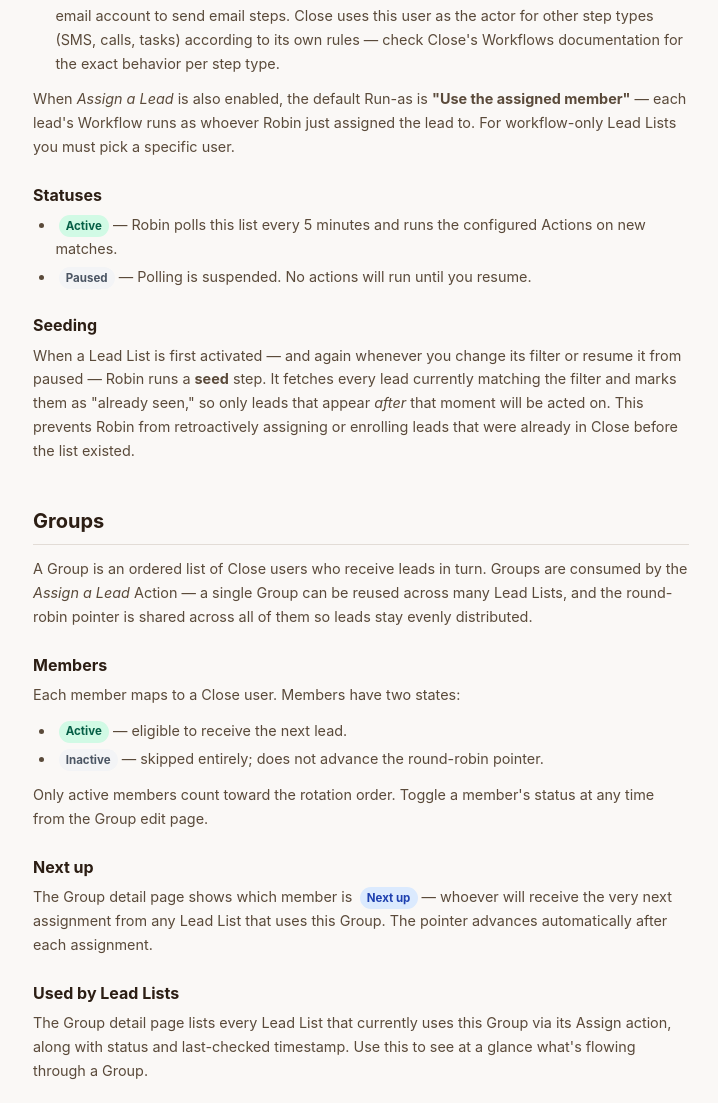
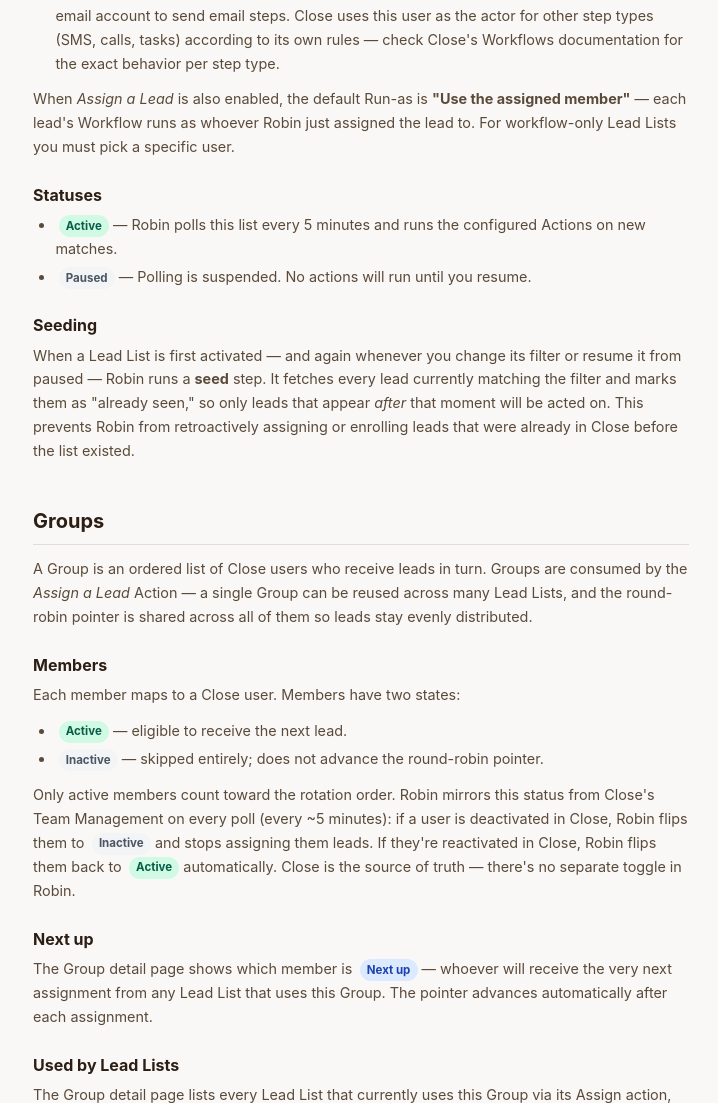
Before and after one commit to nickpersico/robin, a Flask app: page /help in a window 1280 px wide. Shown: the part 1960-3063 px from the top of the page, without its empty margins (399-1117 px from the left). Run offline with Flask 3, Linux system fonts and the light colour scheme.

Commit message:
Update help doc for auto-synced member status
The Groups > Members section previously claimed you could toggle a
member's Active/Inactive status "at any time from the Group edit page,"
which was never true — there is no such toggle. Now that the engine
mirrors is_active from Close's Team Management on every poll, the docs
should describe the actual behaviour: deactivate in Close and Robin
skips within ~5 minutes; reactivate in Close and Robin picks them up
just as quickly. Close is the source of truth.

Also updates the Common Situations entry from "Setting a member to
inactive" (which is not something you do in Robin) to "Deactivating a
member" (which you do in Close), and calls out the current
temporary-absence workaround: remove from the Group during the absence,
add back afterward.

Co-Authored-By: Claude Opus 4.7 <noreply@anthropic.com>

```diff
--- a/app/templates/help/index.html
+++ b/app/templates/help/index.html
@@ -160,7 +160,7 @@
     <a href="#edge-filter-change" class="sub">Changing filters</a>
     <a href="#edge-run-as-no-email" class="sub">Workflow has no email account</a>
     <a href="#edge-new-users" class="sub">New users joining</a>
-    <a href="#edge-inactive-members" class="sub">Inactive members</a>
+    <a href="#edge-inactive-members" class="sub">Deactivating a member</a>
     <a href="#support">Support</a>
   </nav>
 
@@ -305,8 +305,12 @@
       <li><span class="help-badge gray">Inactive</span> — skipped entirely; does not advance the round-robin pointer.</li>
     </ul>
     <p>
-      Only active members count toward the rotation order. Toggle a member's status at
-      any time from the Group edit page.
+      Only active members count toward the rotation order. Robin mirrors this status
+      from Close's Team Management on every poll (every ~5 minutes): if a user is
+      deactivated in Close, Robin flips them to <span class="help-badge gray">Inactive</span>
+      and stops assigning them leads. If they're reactivated in Close, Robin flips
+      them back to <span class="help-badge green">Active</span> automatically. Close
+      is the source of truth — there's no separate toggle in Robin.
     </p>
 
     <h3>Next up</h3>
@@ -492,16 +496,23 @@
       rotation order.
     </div>
 
-    <h3 id="edge-inactive-members">Setting a member to inactive</h3>
+    <h3 id="edge-inactive-members">Deactivating a member</h3>
     <p>
-      Marking a Group member as <span class="help-badge gray">Inactive</span> removes them
-      from the rotation immediately. The next assignment will go to the next active member
-      in order — the round-robin pointer is not reset.
+      Deactivate a user in Close's <strong>Team Management</strong> and Robin will skip
+      them on the next poll (within ~5 minutes). Their Group membership flips to
+      <span class="help-badge gray">Inactive</span>, the next lead goes to the next
+      active member in order, and the round-robin pointer is not reset.
     </p>
     <p>
-      When you reactivate a member, they re-enter the rotation at their original position.
-      They will receive the next lead when the pointer cycles back to their position.
-      No leads are retroactively redistributed.
+      Reactivate the user in Close and Robin flips them back to
+      <span class="help-badge green">Active</span> just as quickly. They re-enter the
+      rotation at their original position and receive the next lead when the pointer
+      cycles back to them. No leads are retroactively redistributed either way.
+    </p>
+    <p>
+      Because sync is driven by Close, Robin has no separate "away" toggle for
+      temporary absences like vacation or sick days. For short-term absences,
+      remove the user from the Group and add them back afterward.
     </p>
 
     {# ── Support ── #}
```
